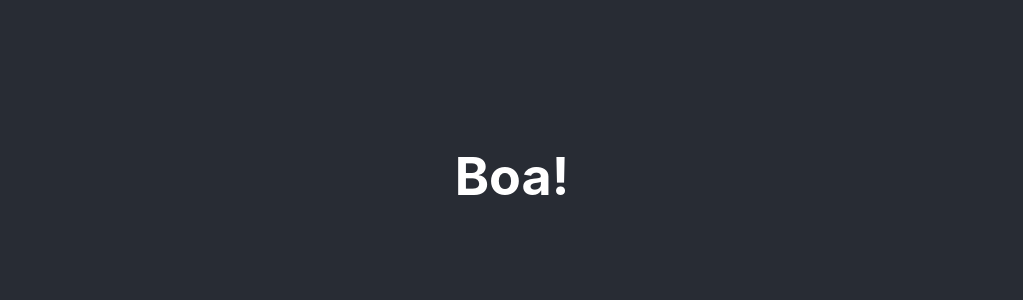
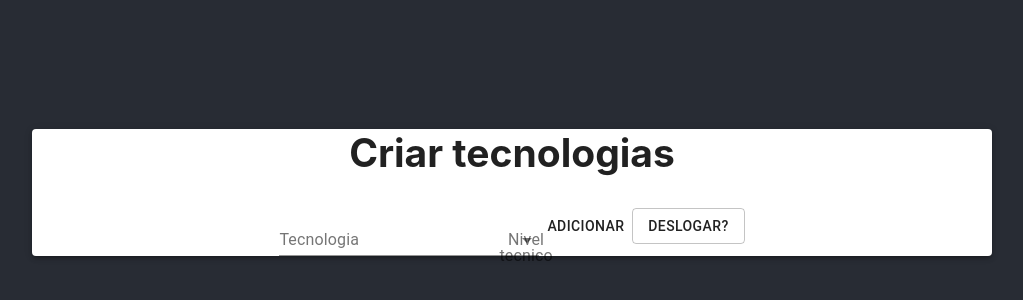
Before and after one commit to LeandroSSB/hub, a React (Create React App) app: page /dashboard in a window 1280 px wide. Shown: the part 224-524 px from the top of the page, without its empty margins (128-1151 px from the left). Built offline with nearby package versions, Linux system fonts and the light colour scheme; sample sign-in values are in the browser's storage.

Commit message:
tentando useEffect no app

```diff
--- a/src/App.js
+++ b/src/App.js
@@ -1,13 +1,23 @@
 import './App.css';
 import Routes from './Pages/Routes'
-
+import {useState , useEffect} from 'react'
 
 function App() {
+  const [auth, setAuth] = useState(false)
+
+        useEffect(() => {
+            const token = JSON.parse(localStorage.getItem("@KenzieHub:token"))
+
+            if(token) {
+            setAuth(true)
+            }
+
+        },[auth])
   return (
 
 
     <div className="App">
-      <Routes/>
+      <Routes auth = {auth} setAuth = {setAuth}/>
     </div>
 
   );
--- a/src/Pages/Routes/index.jsx
+++ b/src/Pages/Routes/index.jsx
@@ -7,19 +7,7 @@ import { useEffect, useState } from "react"
 
 
 
-    const Routes = () => {
-
-        const [auth, setAuth] = useState(false)
-
-        useEffect(() => {
-            const token = JSON.parse(localStorage.getItem("@KenzieHub:token"))
-
-            if(token) {
-            setAuth(true)
-            }
-
-        },[auth])
-
+    const Routes = ({auth, setAuth}) => {
 
         return (
             <Switch>
--- a/src/components/Dashboard/index.jsx
+++ b/src/components/Dashboard/index.jsx
@@ -1,16 +1,47 @@
-import { Redirect } from "react-router-dom"
+import { Redirect, useHistory } from "react-router-dom"
+import { Grid, Paper, Button, TextField, MenuItem } from "@material-ui/core"
+import axios from "axios"
+import { useState } from "react"
+
+        const Dashboard = ({auth}) => {
+            const history = useHistory()
+            const handleLogout = () => {
+                localStorage.clear()
+                history.push("/")
+            }
 
 
-        const Dashboard = ({auth}) => {
+            const [name, setName] = useState("")
+            const [skill, setSkill] = useState("")
+
+            const skillLevel =  ["Iniciante", "Intermediário", "Avançado"]
+
+            const handleSubmit = (name, skill) => {
+                const newCard = {
+                    name,
+                    skill
+                }
+
+                axios.post("https://kenziehub.me/users/techs", newCard )
+            }
 
             if(!auth){
                 return <Redirect to ="/"/>
             }
-
             return (
-                <div classname = "container--dashboard">
-                    <h1> Boa! </h1>
-                </div>
+                <Grid container justifyContent = "center" align = "center">
+                    <Grid item xs = {9} >
+                        <Paper elevation = {3}>
+                            <h2> Criar tecnologias </h2>
+                            < TextField label = "Tecnologia" onChange = {(e) => setName(e.target.value)} />
+                            < TextField label = "Nivel tecnico "select onChange = {(e) => setSkill(e.target.value)}>
+                            { skillLevel.map((a,b) => <MenuItem value = {a} key = {b} > {a} </MenuItem>) }
+                            </TextField>
+                            <Button onClick = {() => handleSubmit(name, skill)}> Adicionar </Button>
+                            <Button variant = "outlined" onClick = { handleLogout }> Deslogar? </Button>
+                        </Paper>
+                    </Grid>
+                </Grid>
             )
         }
         export default Dashboard
```
